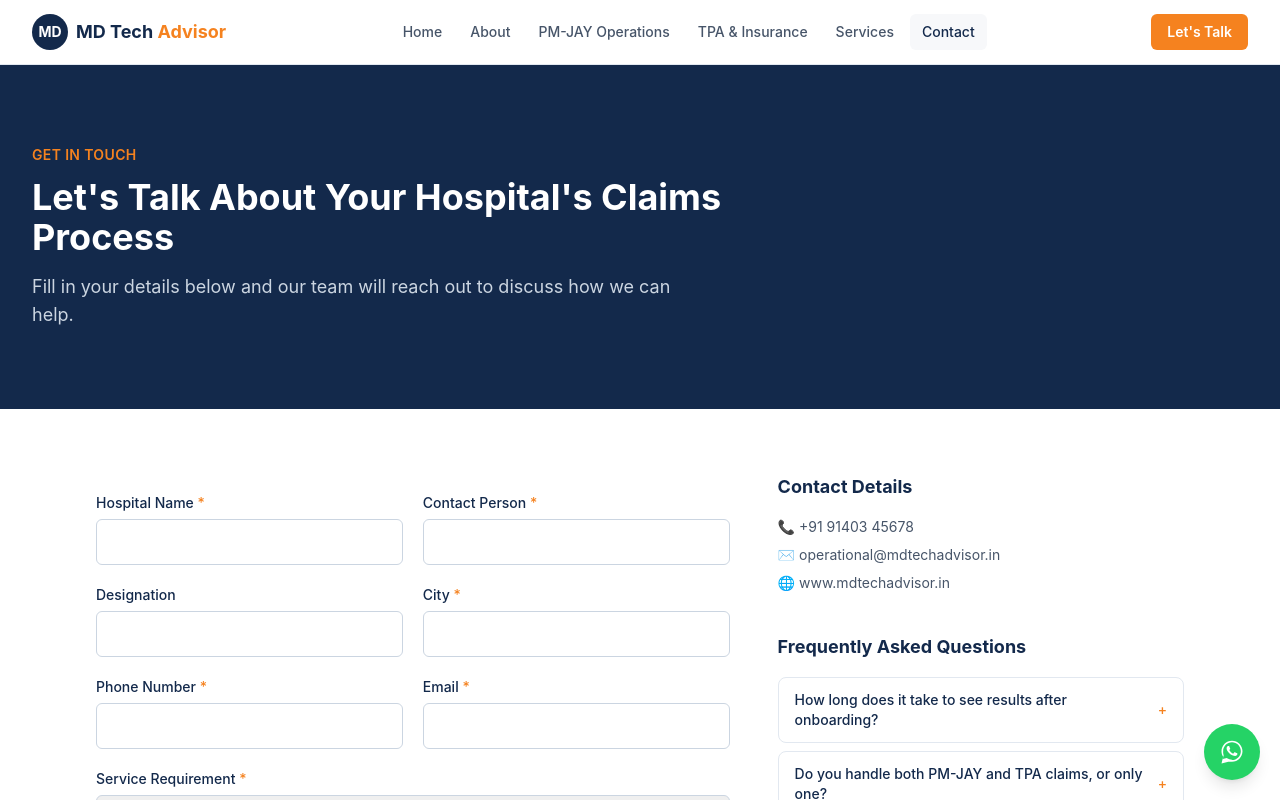
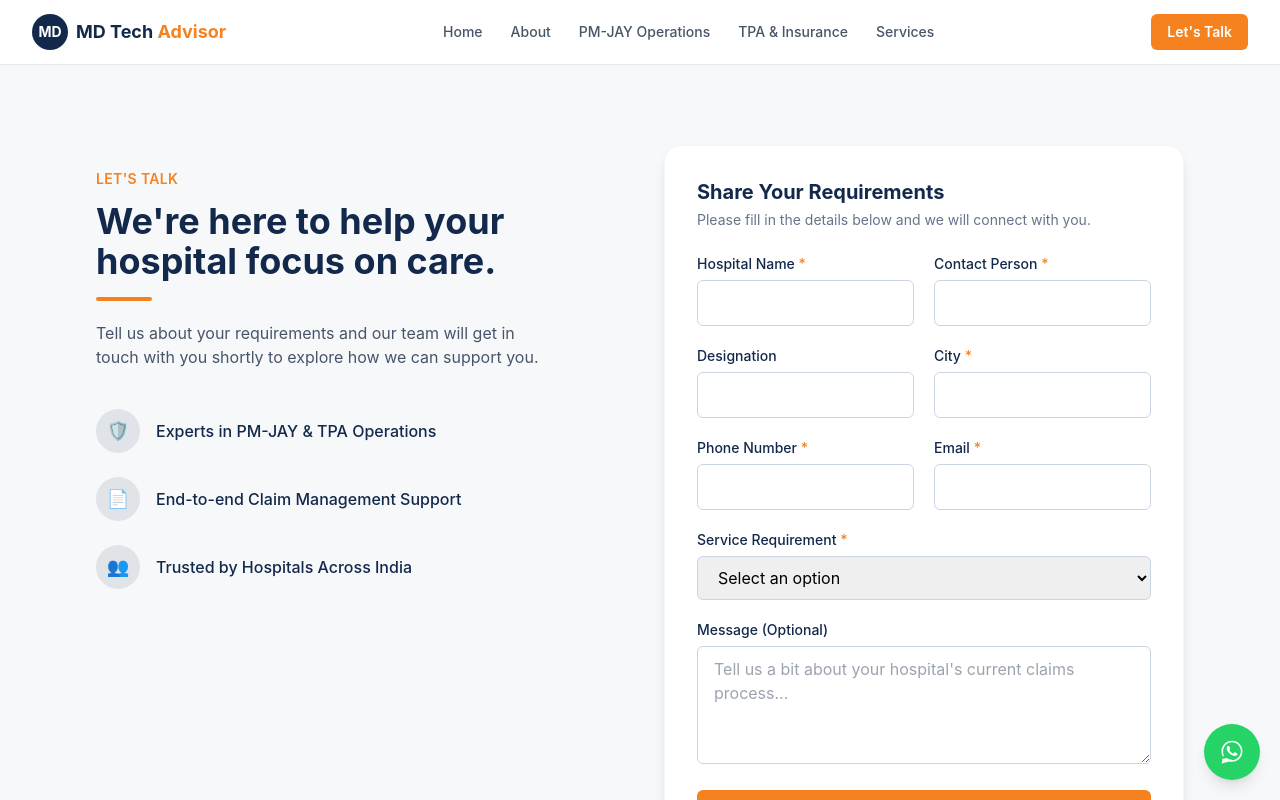
Before and after one commit to mdtechadvisor/mdtechadvisor-website, a React (Vite) app: page /contact in a window 1280 px wide. Shown: the top 800 px of the page. Built offline with nearby package versions, Linux system fonts and the light colour scheme.

Commit message:
fix(contact): restore missing anchor tags in thank-you panel

```diff
--- a/src/components/Navbar.jsx
+++ b/src/components/Navbar.jsx
@@ -7,7 +7,6 @@ const navLinks = [
   { name: "PM-JAY Operations", path: "/pm-jay-operations" },
   { name: "TPA & Insurance", path: "/tpa-operations" },
   { name: "Services", path: "/services" },
-  { name: "Contact", path: "/contact" },
 ];
 
 export default function Navbar() {
--- a/src/pages/Contact.jsx
+++ b/src/pages/Contact.jsx
@@ -1,5 +1,4 @@
 import { useState } from "react";
-import PageHero from "../components/PageHero";
 
 const initialForm = {
   hospitalName: "",
@@ -32,6 +31,19 @@ const faqs = [
   },
 ];
 
+const highlights = [
+  { icon: "🛡️", title: "Experts in PM-JAY & TPA Operations" },
+  { icon: "📄", title: "End-to-end Claim Management Support" },
+  { icon: "👥", title: "Trusted by Hospitals Across India" },
+];
+
+const trustBadges = [
+  { icon: "🔒", label: "Secure & Confidential" },
+  { icon: "⏱️", label: "Quick Response" },
+  { icon: "👥", label: "Expert Support" },
+  { icon: "🛡️", label: "Trusted by Hospitals" },
+];
+
 export default function Contact() {
   const [form, setForm] = useState(initialForm);
   const [status, setStatus] = useState("idle"); // idle | submitting | success | error
@@ -62,26 +74,45 @@ export default function Contact() {
 
   return (
     <div>
-      <PageHero
-        eyebrow="Get in Touch"
-        title="Let's Talk About Your Hospital's Claims Process"
-        subtitle="Fill in your details below and our team will reach out to discuss how we can help."
-      />
+      <section className="bg-surface-muted">
+        <div className="max-w-6xl mx-auto px-4 sm:px-6 lg:px-8 py-16 md:py-20">
+          {status === "success" ? (
+            <ThankYouPanel />
+          ) : (
+            <div className="grid lg:grid-cols-2 gap-12 items-start">
+              {/* Left: copy + highlights */}
+              <div className="lg:pt-6">
+                <p className="text-accent font-semibold text-sm tracking-wide uppercase mb-3">
+                  Let's Talk
+                </p>
+                <h1 className="text-3xl md:text-4xl font-bold text-navy leading-tight mb-4">
+                  We're here to help your hospital focus on care.
+                </h1>
+                <div className="w-14 h-1 bg-accent rounded-full mb-5" />
+                <p className="text-slate-600 max-w-md mb-10">
+                  Tell us about your requirements and our team will get in touch with you
+                  shortly to explore how we can support you.
+                </p>
 
-      <section className="max-w-6xl mx-auto px-4 sm:px-6 lg:px-8 py-16 grid lg:grid-cols-5 gap-12">
-        {/* Form */}
-        <div className="lg:col-span-3">
-          {status === "success" ? (
-            <div className="bg-surface-muted border border-slate-200 rounded-xl p-8 text-center">
-              <div className="w-12 h-12 rounded-full bg-accent text-white flex items-center justify-center mx-auto mb-4 text-xl font-bold">
-                ✓
+                <div className="space-y-6">
+                  {highlights.map((h) => (
+                    <div key={h.title} className="flex items-center gap-4">
+                      <div className="w-11 h-11 rounded-full bg-navy/10 flex items-center justify-center text-lg shrink-0">
+                        {h.icon}
                       </div>
-              <h3 className="text-lg font-bold text-navy mb-2">Thank you!</h3>
-              <p className="text-slate-500">
-                We've received your inquiry and will get back to you shortly.
+                      <p className="font-medium text-navy">{h.title}</p>
+                    </div>
+                  ))}
+                </div>
+              </div>
+
+              {/* Right: form card */}
+              <div className="bg-white rounded-2xl shadow-lg border border-slate-100 p-6 sm:p-8">
+                <h2 className="text-xl font-bold text-navy mb-1">Share Your Requirements</h2>
+                <p className="text-sm text-slate-500 mb-6">
+                  Please fill in the details below and we will connect with you.
                 </p>
-            </div>
-          ) : (
+
                 <form onSubmit={handleSubmit} className="space-y-5">
                   {/* Honeypot field — hidden from real users via CSS, bots tend to fill it */}
                   <input
@@ -129,7 +160,7 @@ export default function Contact() {
                   </div>
 
                   <div>
-                <label className="block text-sm font-medium text-navy mb-1.5">Message</label>
+                    <label className="block text-sm font-medium text-navy mb-1.5">Message (Optional)</label>
                     <textarea
                       name="message"
                       value={form.message}
@@ -143,27 +174,23 @@ export default function Contact() {
                   <button
                     type="submit"
                     disabled={status === "submitting"}
-                className="w-full sm:w-auto px-8 py-3 rounded-md bg-accent text-white font-semibold hover:bg-orange-600 transition-colors disabled:opacity-60"
+                    className="w-full px-8 py-3 rounded-md bg-accent text-white font-semibold hover:bg-orange-600 transition-colors disabled:opacity-60"
                   >
                     {status === "submitting" ? "Sending..." : "Submit Inquiry"}
                   </button>
                 </form>
+              </div>
+            </div>
           )}
         </div>
+      </section>
 
-        {/* Contact details + FAQ */}
-        <div className="lg:col-span-2 space-y-10">
-          <div>
-            <h3 className="text-lg font-bold text-navy mb-4">Contact Details</h3>
-            <ul className="space-y-2 text-slate-600 text-sm">
-              <li>📞 +91 91403 45678</li>
-              <li>✉️ operational@mdtechadvisor.in</li>
-              <li>🌐 www.mdtechadvisor.in</li>
-            </ul>
-          </div>
-
-          <div>
-            <h3 className="text-lg font-bold text-navy mb-4">Frequently Asked Questions</h3>
+      {/* FAQ — now full-width, below the hero/form area (moved out of sidebar) */}
+      <section className="py-16 md:py-20">
+        <div className="max-w-3xl mx-auto px-4 sm:px-6 lg:px-8">
+          <h2 className="text-2xl font-bold text-navy mb-8 text-center">
+            Frequently Asked Questions
+          </h2>
           <div className="space-y-2">
             {faqs.map((faq, i) => (
               <div key={faq.q} className="border border-slate-200 rounded-lg overflow-hidden">
@@ -181,8 +208,68 @@ export default function Contact() {
             ))}
           </div>
         </div>
+      </section>
     </div>
-      </section>
+  );
+}
+
+function ThankYouPanel() {
+  return (
+    <div className="max-w-2xl mx-auto bg-white rounded-2xl shadow-lg border border-slate-100 p-8 sm:p-12 text-center">
+      <div className="w-16 h-16 rounded-full bg-accent text-white flex items-center justify-center mx-auto mb-5 text-2xl font-bold">
+        ✓
+      </div>
+      <h3 className="text-2xl md:text-3xl font-bold text-navy mb-1">Thank You!</h3>
+      <p className="text-accent font-semibold mb-3">Your inquiry has been received.</p>
+      <p className="text-slate-600 max-w-sm mx-auto">
+        Our team will review your requirements and get in touch with you shortly.
+      </p>
+
+      <div className="mt-8 pt-8 border-t border-slate-200">
+        <p className="font-semibold text-navy mb-1">Need to reach us directly?</p>
+        <p className="text-sm text-slate-500 mb-5">You can also connect with us through:</p>
+
+        <div className="grid sm:grid-cols-3 gap-3">
+          <a
+            href="https://wa.me/919140345678"
+            target="_blank"
+            rel="noopener noreferrer"
+            className="flex flex-col items-center gap-2 px-4 py-5 rounded-xl border border-accent/40 hover:bg-accent/5 transition-colors"
+          >
+            <span className="text-2xl">💬</span>
+            <span className="font-medium text-navy text-sm">WhatsApp</span>
+            <span className="text-xs text-slate-500">Chat with us</span>
+          </a>
+          <a
+            href="tel:+919140345678"
+            className="flex flex-col items-center gap-2 px-4 py-5 rounded-xl border border-navy/30 hover:bg-navy/5 transition-colors"
+          >
+            <span className="text-2xl">📞</span>
+            <span className="font-medium text-navy text-sm">Call Us</span>
+            <span className="text-xs text-slate-500">+91 91403 45678</span>
+          </a>
+          <a
+            href="mailto:operational@mdtechadvisor.in"
+            className="flex flex-col items-center gap-2 px-4 py-5 rounded-xl border border-slate-300 hover:bg-surface-muted transition-colors"
+          >
+            <span className="text-2xl">✉️</span>
+            <span className="font-medium text-navy text-sm">Email Us</span>
+            <span className="text-xs text-slate-500 break-all">operational@mdtechadvisor.in</span>
+          </a>
+        </div>
+      </div>
+
+      <p className="mt-8 text-sm text-slate-500">
+        🎧 We're here to help you. Let's make healthcare operations seamless, together.
+      </p>
+
+      <div className="mt-6 pt-6 border-t border-slate-200 flex flex-wrap justify-center gap-x-6 gap-y-2">
+        {trustBadges.map((b) => (
+          <span key={b.label} className="text-xs text-slate-500 flex items-center gap-1.5">
+            <span>{b.icon}</span> {b.label}
+          </span>
+        ))}
+      </div>
     </div>
   );
 }
```
Lines whose indentation alone changed are shown as unchanged.
